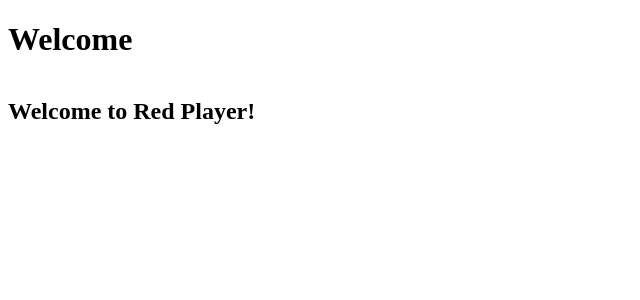
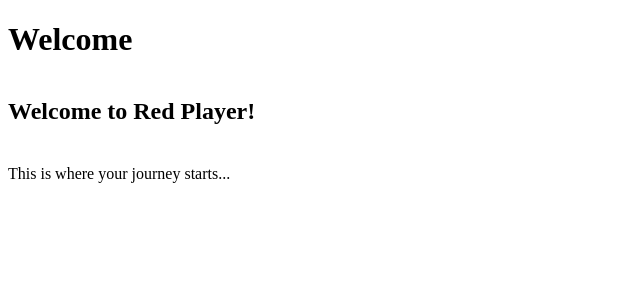
Before and after one commit to keroken/red-player-micro, a Vue app in the folder welcome/: page /hello/ in a window 1280 px wide. Shown: the top 300 px of the page, without its empty margins (0-640 px from the left). Built offline with nearby package versions, Linux system fonts and the light colour scheme.

Commit message:
add welcome line

```diff
--- a/welcome/src/pages/Welcome.vue
+++ b/welcome/src/pages/Welcome.vue
@@ -2,6 +2,7 @@
   <div>
     <h1>Welcome</h1>
     <h2>Welcome to Red Player!</h2>
+    <p>This is where your journey starts...</p>
   </div>
 </template>
 
```
